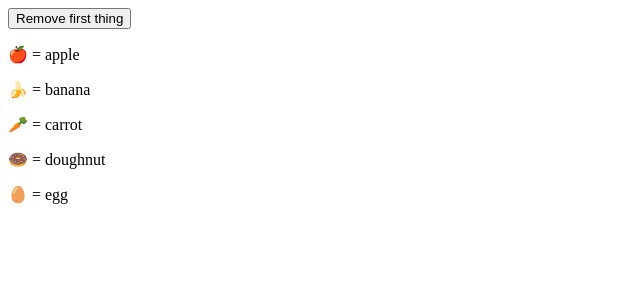
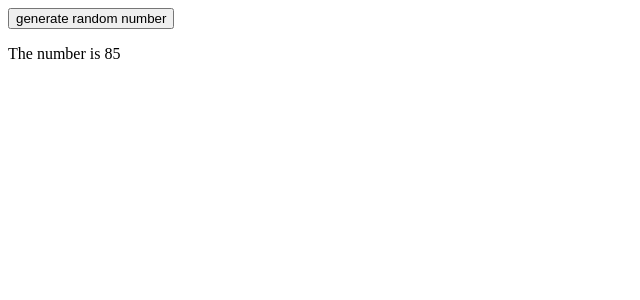
Before and after one commit to yutak23/intro-svelt-vite-js, a Svelte app: page / in a window 1280 px wide. Shown: the top 300 px of the page, without its empty margins (0-640 px from the left). Built offline with nearby package versions, Linux system fonts and the light colour scheme.

Commit message:
feat: Part 1 / Logic / Await blocks and chore(edit setting)

```diff
--- a/src/App.svelte
+++ b/src/App.svelte
@@ -1,21 +1,19 @@
 <script>
-	import Thing from './Thing.svelte';
+	import { getRandomNumber } from './utils';
 
-	let things = [
-		{ id: 1, name: 'apple' },
-		{ id: 2, name: 'banana' },
-		{ id: 3, name: 'carrot' },
-		{ id: 4, name: 'doughnut' },
-		{ id: 5, name: 'egg' }
-	];
+	let promise = getRandomNumber();
 
 	function handleClick() {
-		things = things.slice(1);
+		promise = getRandomNumber();
 	}
 </script>
 
-<button on:click={handleClick}> Remove first thing </button>
+<button on:click={handleClick}> generate random number </button>
 
-{#each things as thing (thing.id)}
-	<Thing name={thing.name} />
-{/each}
+{#await promise}
+	<p>...waiting</p>
+{:then number}<!-- <- promiseのthne(number)の意味なので、objectなども引数で受け取れるのは同じ -->
+	<p>The number is {number}</p>
+{:catch error}
+	<p style="color: red">{error.message}</p>
+{/await}
--- a/src/Thing.svelte
+++ /dev/null
@@ -1,18 +0,0 @@
-<script>
-	const emojis = {
-		apple: '🍎',
-		banana: '🍌',
-		carrot: '🥕',
-		doughnut: '🍩',
-		egg: '🥚'
-	};
-
-	// the name is updated whenever the prop value changes...
-	export let name;
-
-	// ...but the "emoji" variable is fixed upon initialisation
-	// of the component because it uses `const` instead of `$:`
-	const emoji = emojis[name];
-</script>
-
-<p>{emoji} = {name}</p>
--- /dev/null
+++ b/src/utils.js
@@ -0,0 +1,13 @@
+const getRandomNumber = async () => {
+	const randomNumber = Math.floor(Math.random() * 100);
+	const result = await new Promise((resolve, reject) => {
+		setTimeout(() => {
+			if (randomNumber > 50) resolve(randomNumber);
+			reject(new Error('Request failed'));
+		}, 1000);
+	});
+	return result;
+};
+
+// eslint-disable-next-line import/prefer-default-export
+export { getRandomNumber };
```
Also changed, not shown: package.json (+12 -9 lines), .eslintrc.cjs, 1 other file (tests, documents, lock files or other folders).
